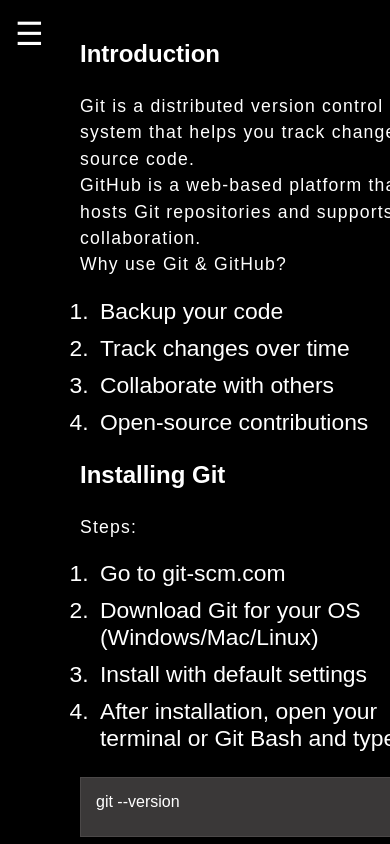
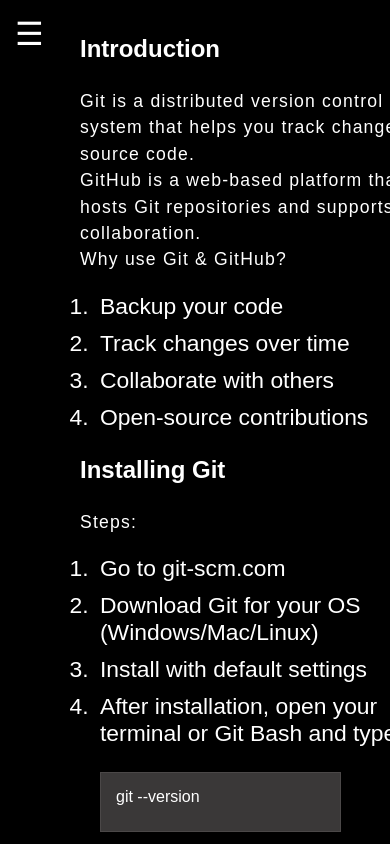
Before and after one commit to SanthoshReddy352/documentation_page, a plain HTML site: page index.html in a window 390 px wide. Shown: the top 844 px of the page. Drawn offline with Linux system fonts and the light colour scheme.

Commit message:
Add files via upload

```diff
--- a/styles.css
+++ b/styles.css
@@ -183,41 +183,9 @@ pre{
     letter-spacing: 1.2px;
 }
 
-@media (max-width: 1024px) {
-    body {
-        flex-direction: column;
-    }
-
-    .navbar {
-        position: relative;
-        width: 100%;
-        height: auto;
-        border-right: none;
-        border-bottom: 2px solid hsl(0, 3%, 22%);
-    }
-
-    #main-doc {
-        margin-left: 0;
-        padding: 20px;
-    }
-
-    .code,
-    .code1,
-    .code2,
-    .code3 {
-        width: 100%;
-        margin-left: 0;
-    }
-
-    .intro,
-    .intro1,
-    .intro2 {
-        margin-left: 20px;
-    }
-}
 
 /* Mobiles */
-@media (max-width: 768px) {
+@media (max-width: 1024px) {
     .navbar header {
         font-size: 1.2rem;
         text-align: center;
```
